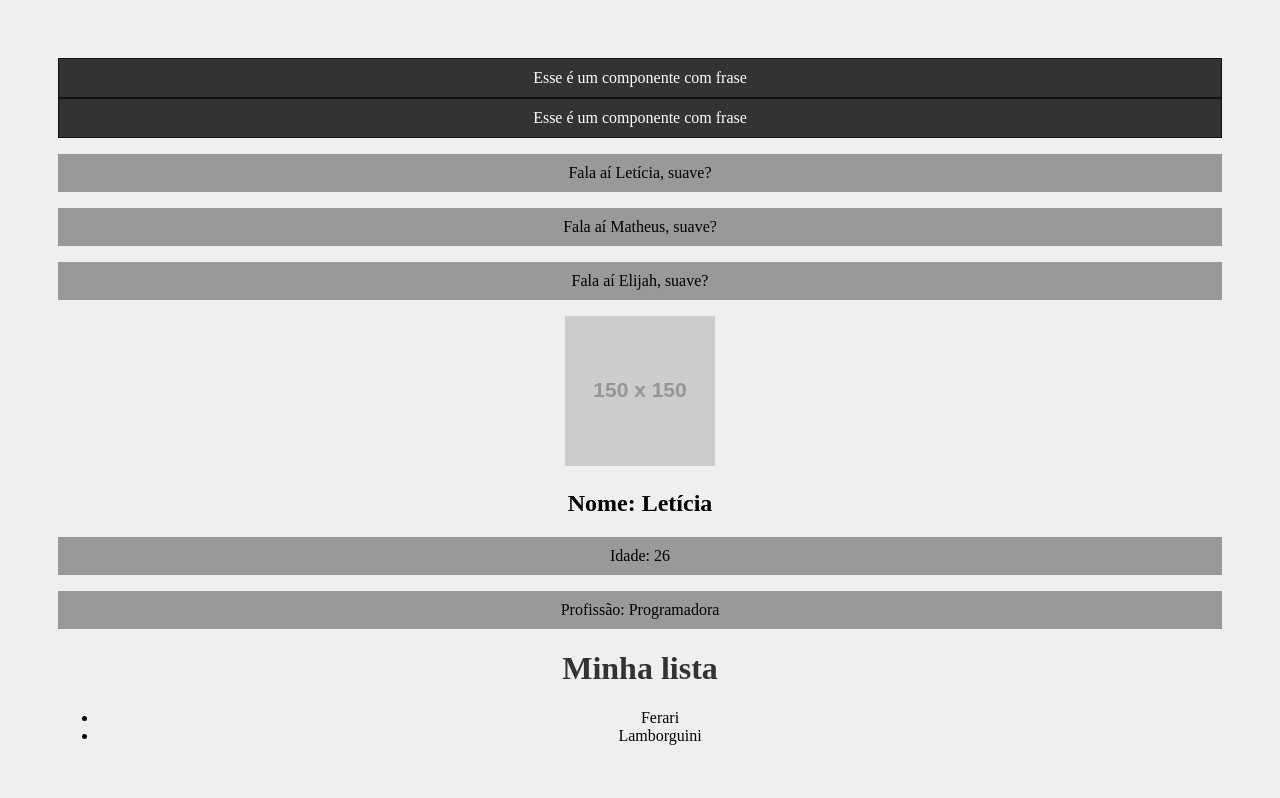
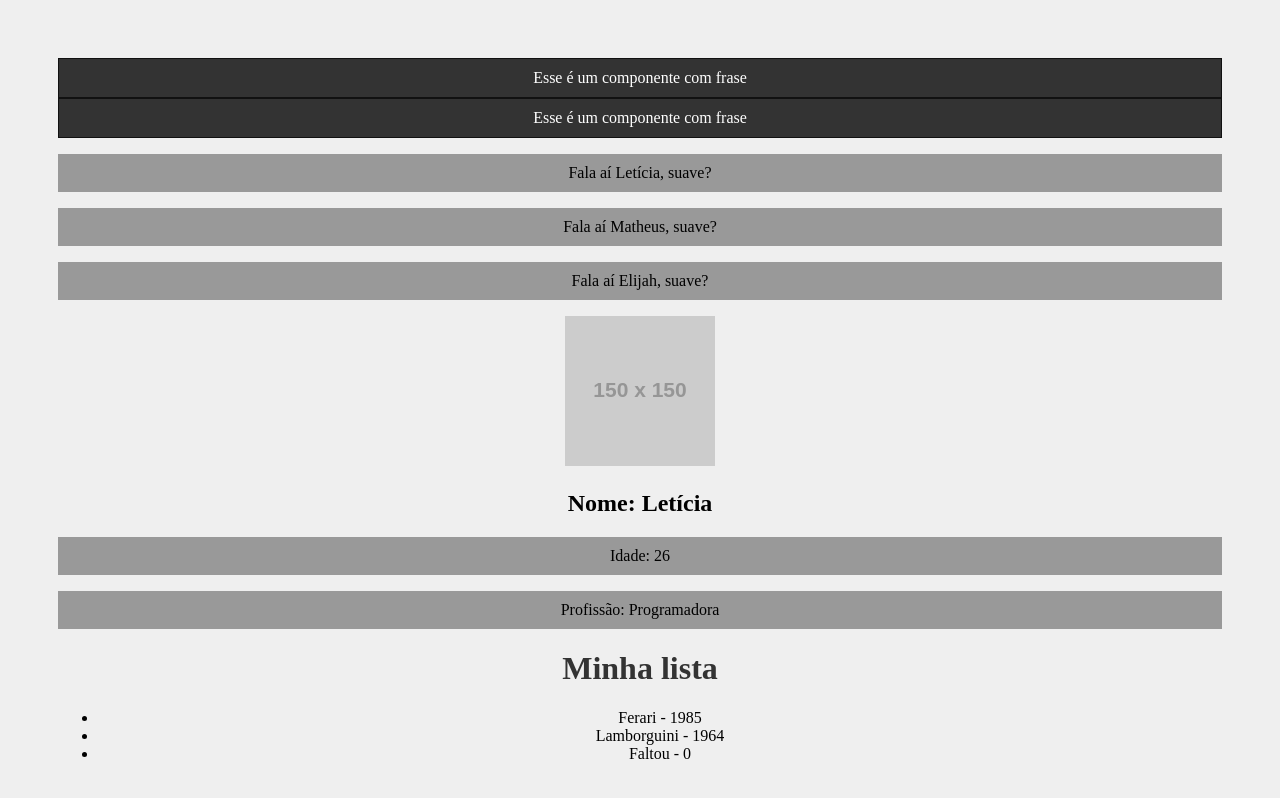
Before and after one commit to ldsleticia/meu-projeto, a React (Create React App) app: page / in a window 1280 px wide. Shown: the top 798 px of the page. Built offline with nearby package versions, Linux system fonts and the light colour scheme.

Commit message:
props default

```diff
--- a/src/components/Item.jsx
+++ b/src/components/Item.jsx
@@ -1,7 +1,19 @@
-export function Item (props) {
+import PropTypes from 'prop-types'
+
+Item.propTypes = {
+    marca: PropTypes.string.isRequired,
+    ano_lancamento: PropTypes.number.isRequired,
+}
+
+Item.defaultProps = {
+    marca: 'Faltou',
+    ano_lancamento: 0,
+}
+
+export function Item ({marca, ano_lancamento}) {
     return (
         <>
-        <li>{props.marca}</li>
+        <li>{marca} - {ano_lancamento}</li>
         </>
     )
 }
--- a/src/components/List.jsx
+++ b/src/components/List.jsx
@@ -5,8 +5,9 @@ export function List() {
     <>
       <h1>Minha lista</h1>
       <ul>
-        <Item marca="Ferari"/>
-        <Item marca="Lamborguini"/>
+        <Item marca="Ferari" ano_lancamento={1985} />
+        <Item marca="Lamborguini" ano_lancamento={1964} />
+        <Item />
       </ul>
     </>
   );
```
